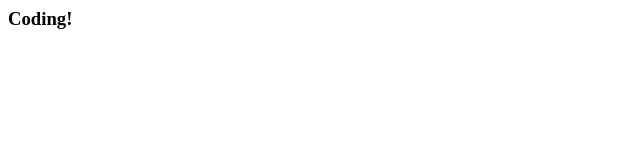
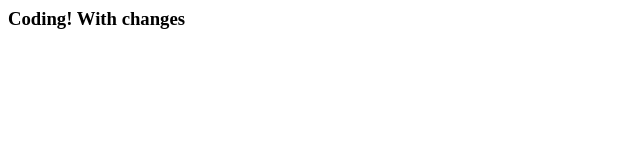
Before and after one commit to ayotundeoludahunsi/tutorial_2022, a plain HTML site: page index.html in a window 1280 px wide. Shown: the whole page, without its empty margins (0-640 px from the left). Drawn offline with Linux system fonts and the light colour scheme.

Commit message:
changed index file

```diff
--- a/index.html
+++ b/index.html
@@ -2,6 +2,8 @@
 
 <h3>
     Coding!
+
+    With changes
 </h3>
 
 </html>
```
